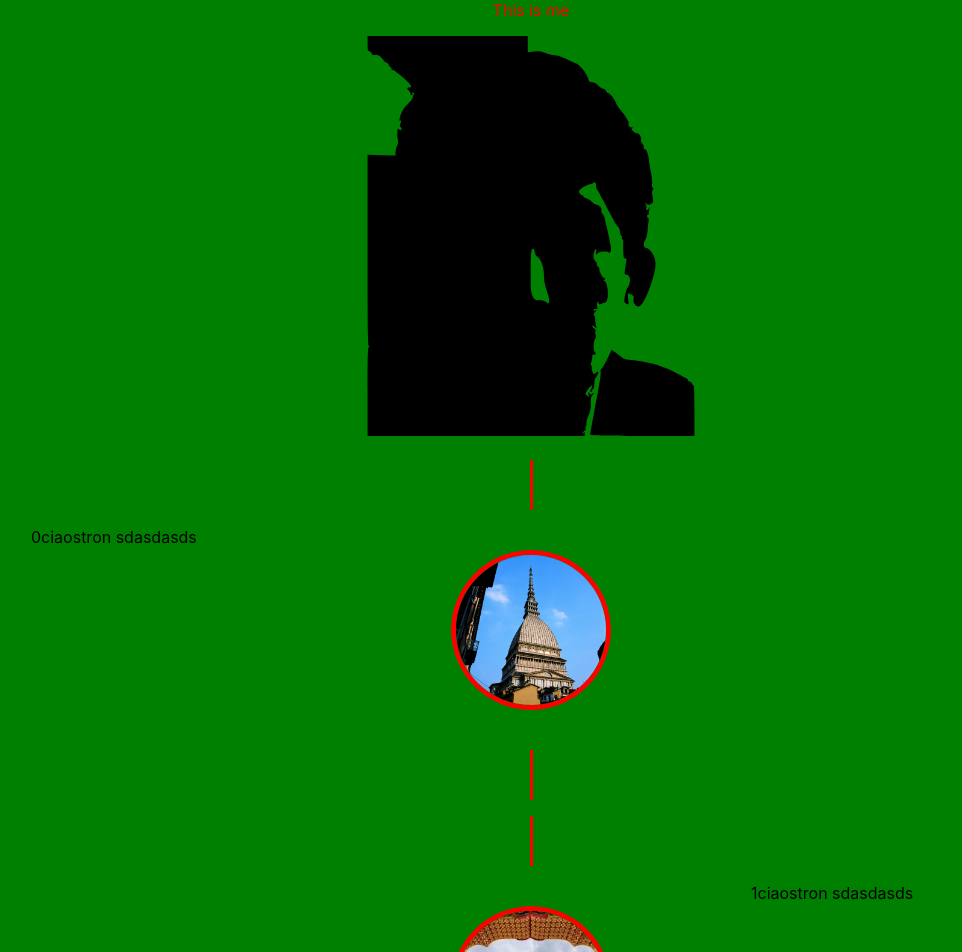
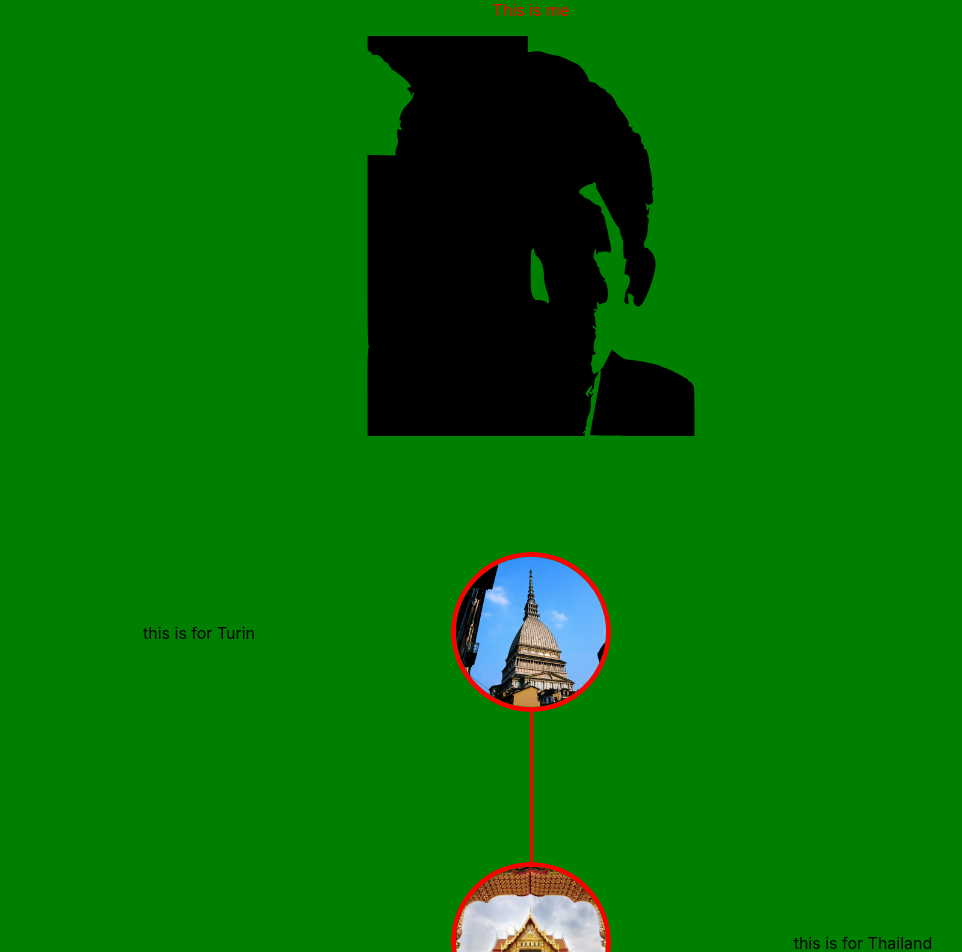
Before and after one commit to Mv35/react-website, a React (Create React App) app in the folder website/: page / in a window 1280 px wide. Shown: the top 952 px of the page, without its empty margins (109-1071 px from the left). Built offline with nearby package versions, Linux system fonts and the light colour scheme.

Commit message:
created vertical line component, refined LifeGoals component with more stable logic

```diff
--- a/website/src/App.js
+++ b/website/src/App.js
@@ -14,12 +14,22 @@ const LifeGoals = () => {
     lifeGoalBournemouth1,
     lifeGoalBournemouth2,
   ];
+  const textArray = [
+    "this is for Turin",
+    "this is for Thailand",
+    "this is for Bournemouth1",
+    "this is for Bournemouth2",
+  ];
+  const lastIndex = imagesArray.length - 1;
+  console.log("aa ", lastIndex);
   return imagesArray.map((e, i) => (
     <LifeGoalsIcon
       key={i}
       name={i}
       src={e}
       isOdd={i % 2 !== 0 ? true : false}
+      isLast={i === lastIndex ? true : false}
+      text={textArray[i]}
     ></LifeGoalsIcon>
   ));
 };
--- a/website/src/Components/LifeGoalsIcons/LifeGoalsIcons.js
+++ b/website/src/Components/LifeGoalsIcons/LifeGoalsIcons.js
@@ -1,9 +1,8 @@
 import React from "react";
-
 import {
   LifeGoalPicture,
-  LifeGoalTextLeft,
-  LifeGoalTextRight,
+  LifeGoalText,
+  VerticalLine,
 } from "./LifeGoalsIcons.styled";
 
 const LifeGoalsIcon = (props) => {
@@ -11,20 +10,35 @@ const LifeGoalsIcon = (props) => {
   return (
     <div style={{ display: "flex", width: "100%" }}>
       <div style={{ width: "100%" }}>
-        <LifeGoalTextLeft name={props.name}>
-          {!props.isOdd ? props.name + "ciaostron \n sdasdasds" : ""}
-        </LifeGoalTextLeft>
+        {!props.isOdd && (
+          <LifeGoalText name={props.name} isOdd={props.isOdd}>
+            {props.text}
+          </LifeGoalText>
+        )}
       </div>
-
       <div>
-        <hr width="1" size="50" color="red"></hr>
+        <VerticalLine
+          width="1"
+          size="100"
+          color="red"
+          name={props.name}
+          isFirst={props.name === 0 ? true : false}
+        />
         <LifeGoalPicture src={props.src} alt={props.alt}></LifeGoalPicture>
-        <hr width="1" size="50" color="red"></hr>
+        <VerticalLine
+          width="1"
+          size="50"
+          color="red"
+          name={props.name}
+          isLast={props.isLast}
+        />
       </div>
       <div style={{ width: "100%" }}>
-        <LifeGoalTextRight name={props.name}>
-          {props.isOdd ? props.name + "ciaostron \n sdasdasds" : ""}
-        </LifeGoalTextRight>
+        {props.isOdd && (
+          <LifeGoalText name={props.name} isOdd={props.isOdd}>
+            {props.text}
+          </LifeGoalText>
+        )}
       </div>
     </div>
   );
--- a/website/src/Components/LifeGoalsIcons/LifeGoalsIcons.styled.js
+++ b/website/src/Components/LifeGoalsIcons/LifeGoalsIcons.styled.js
@@ -8,20 +8,22 @@ const LifeGoalPicture = styled.img`
   clip-path: circle(50% at 50% 50%);
   display: flex;
   flex-grow: 1;
-  margin-top: 25%;
-  margin-bottom: 25%;
 `;
 
-const LifeGoalTextRight = styled.div`
+const LifeGoalText = styled.div`
   color: black;
-  padding-top: 75px;
-  margin-left: 25%;
-  margin-right: 25%;
+  display: flex;
+  justify-content: center;
+  position: relative;
+  top: 55%;
+  margin-left: ${(props) => (props.isOdd ? "15" : "25")}%;
+  margin-right: ${(props) => (props.isOdd ? "25" : "15")}%;
 `;
-const LifeGoalTextLeft = styled.div`
-  color: black;
-  padding-top: 75px;
-  margin-right: 25%;
-  margin-left: 25%;
+
+const VerticalLine = styled.hr`
+  margin-bottom: 0;
+  margin-top: 0;
+  opacity: ${(props) => (props.isFirst || props.isLast ? 0 : 1)};
 `;
-export { LifeGoalPicture, LifeGoalTextLeft, LifeGoalTextRight };
+
+export { LifeGoalPicture, LifeGoalText, VerticalLine };
```
Also changed, not shown: website/src/Helpers/styledComponentsMediaQueries.js (added, +19 -0 lines).
